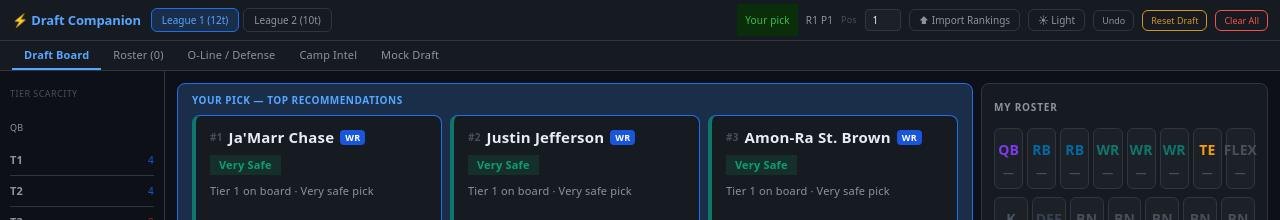
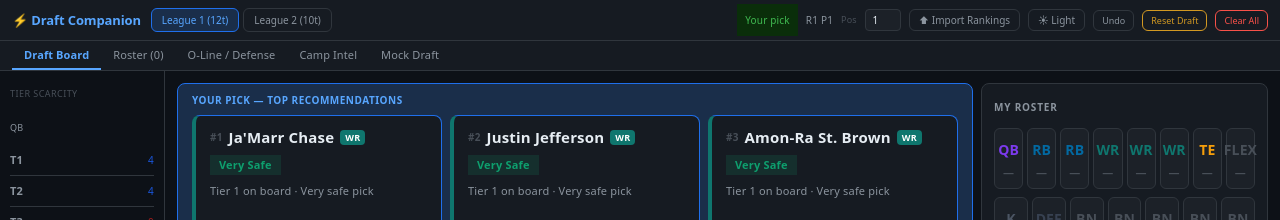
Before and after one commit to Parth33/fantasy-draft-server, a React (Vite) app in the folder fantasy-draft-companion/: page / in a window 1280 px wide. Shown: the top 220 px of the page. Built offline with nearby package versions, Linux system fonts and the light colour scheme.

Commit message:
fix rec card position badge colors to match board

```diff
--- a/fantasy-draft-companion/src/App.jsx
+++ b/fantasy-draft-companion/src/App.jsx
@@ -1182,7 +1182,7 @@
                           <div style={{display:"flex",alignItems:"center",gap:6}}>
                             <span style={{fontSize:10,color:"var(--text-muted)",fontWeight:700}}>#{i+1}</span>
                             <span style={{fontSize:15,fontWeight:800,color:"var(--text-primary)",lineHeight:1.25}}>{p.name}</span>
-                            <span style={{fontSize:9,padding:"2px 5px",borderRadius:4,background:TIER_COLORS[p.tier],color:"#fff",fontWeight:700,flexShrink:0}}>{p.pos}</span>
+                            <span style={{fontSize:9,padding:"2px 5px",borderRadius:4,background:POS_COLORS[p.pos]||"#555",color:"#fff",fontWeight:700,flexShrink:0}}>{p.pos}</span>
                             {p.campAdj!==undefined&&p.campAdj!==0&&<span style={{fontSize:9,fontWeight:700,color:p.campAdj>0?"#0e9f6e":"#e03e3e",flexShrink:0}}>{p.campAdj>0?"▲":"▼"}{Math.abs(p.campAdj)}</span>}
                           </div>
                           <span style={{fontSize:11,fontWeight:700,padding:"3px 9px",borderRadius:"var(--radius)",background:`${safetyColor(p.safety)}26`,color:safetyTextColor(p.safety),width:"fit-content"}}>{p.safety}</span>
@@ -1552,7 +1552,7 @@
               <span style={{fontSize:9,color:"var(--text-muted)",width:14}}>#{i+1}</span>
               <span style={{fontWeight:500,fontSize:11,flex:1}}>{p.name}</span>
               {p.campAdj!==undefined&&p.campAdj!==0&&<span style={{fontSize:8,color:p.campAdj>0?"#0e9f6e":"#e03e3e"}}>{p.campAdj>0?"▲":"▼"}{Math.abs(p.campAdj)}</span>}
-              <span style={{fontSize:8,padding:"1px 4px",borderRadius:3,background:TIER_COLORS[p.tier],color:"#fff"}}>{p.pos}</span>
+              <span style={{fontSize:8,padding:"1px 4px",borderRadius:3,background:POS_COLORS[p.pos]||"#555",color:"#fff"}}>{p.pos}</span>
               <span style={{fontSize:9,color:"var(--text-secondary)"}}>{p.team}</span>
             </div>
           ))}
```
